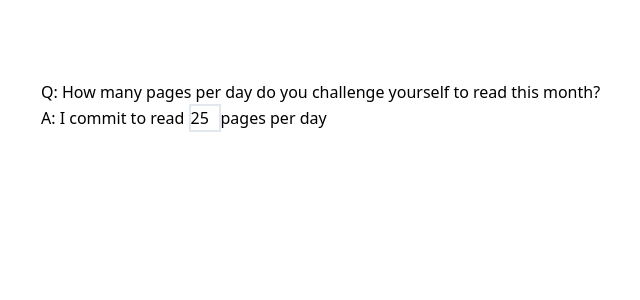
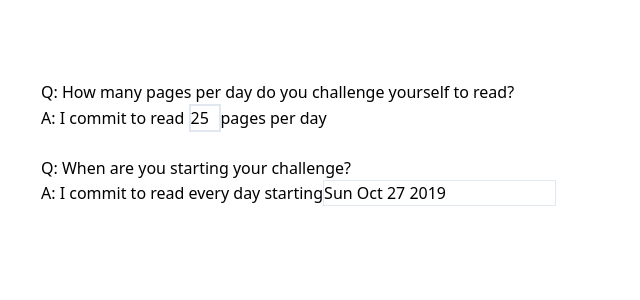
Before and after one commit to mrv1k/read-ing-app, a Nuxt app: page / in a window 1280 px wide. Shown: the top 300 px of the page, without its empty margins (39-679 px from the left). Built offline with nearby package versions, Linux system fonts and the light colour scheme.

Commit message:
feat: add set start date component

```diff
--- a/components/ChallengeSetGoal.vue
+++ b/components/ChallengeSetGoal.vue
@@ -1,7 +1,7 @@
 <template>
   <div>
     <p>
-      Q: How many pages per day do you challenge yourself to read this month?
+      Q: How many pages per day do you challenge yourself to read?
     </p>
     <p>
       <label for="set-goal">A: I commit to read </label>
@@ -10,7 +10,7 @@
         v-model.number="goal"
         class="border-2 w-8 focus:outline-none focus:shadow-outline appearance-none leading-normal"
         type="text"
-        placeholder="322"
+        placeholder="25"
       />
       <label for="set-goal">pages per day </label>
     </p>
--- /dev/null
+++ b/components/ChallengeSetStartDate.vue
@@ -0,0 +1,41 @@
+<template>
+  <div>
+    <p>
+      Q: When are you starting your challenge?
+    </p>
+    <p>
+      <label for="set-date">A: I commit to read every day starting</label>
+      <input
+        id="set-date"
+        v-model.number="date"
+        class="border focus:outline-none focus:shadow-outline appearance-none leading-normal"
+        type="text"
+        placeholder="Day"
+      />
+    </p>
+  </div>
+</template>
+
+<script>
+import { ref, watch } from '@vue/composition-api';
+import { SET_START_DATE } from '@/store/mutation-types';
+
+export default {
+  setup(_, { root }) {
+    const date = ref(new Date().toDateString());
+
+    // use watching source because vuex doesn't unwrap Ref and it bugs out with jest
+    watch(
+      date,
+      (date) => {
+        root.$store.commit(`challenge/${SET_START_DATE}`, date);
+      },
+      { lazy: true },
+    );
+
+    return {
+      date,
+    };
+  },
+};
+</script>
--- a/pages/index.vue
+++ b/pages/index.vue
@@ -2,16 +2,20 @@
   <div>
     <div class="step-challenge">
       <ChallengeSetGoal />
+      <br />
+      <ChallengeSetStartDate />
     </div>
   </div>
 </template>
 
 <script>
 import ChallengeSetGoal from '@/components/ChallengeSetGoal.vue';
+import ChallengeSetStartDate from '@/components/ChallengeSetStartDate.vue';
 
 export default {
   components: {
     ChallengeSetGoal,
+    ChallengeSetStartDate,
   },
 };
 </script>
--- a/store/challenge.js
+++ b/store/challenge.js
@@ -1,11 +1,15 @@
-import { SET_GOAL } from './mutation-types';
+import { SET_GOAL, SET_START_DATE } from './mutation-types';
 
 export const state = () => ({
   goal: 25,
+  startDate: null,
 });
 
 export const mutations = {
   [SET_GOAL](state, goal) {
     state.goal = goal;
   },
+  [SET_START_DATE](state, date) {
+    state.startDate = date;
+  },
 };
--- a/store/mutation-types.js
+++ b/store/mutation-types.js
@@ -1,7 +1,9 @@
 // ignored by nuxt
 
+export const ADD_NEW_BOOK = 'ADD_NEW_BOOK';
+
 export const SET_GOAL = 'SET_GOAL';
-export const ADD_NEW_BOOK = 'ADD_NEW_BOOK';
+export const SET_START_DATE = 'SET_START_DATE';
 
 export const SET_SESSION_START = 'SET_SESSION_START';
 export const SET_SESSION_END = 'SET_SESSION_END';
```
